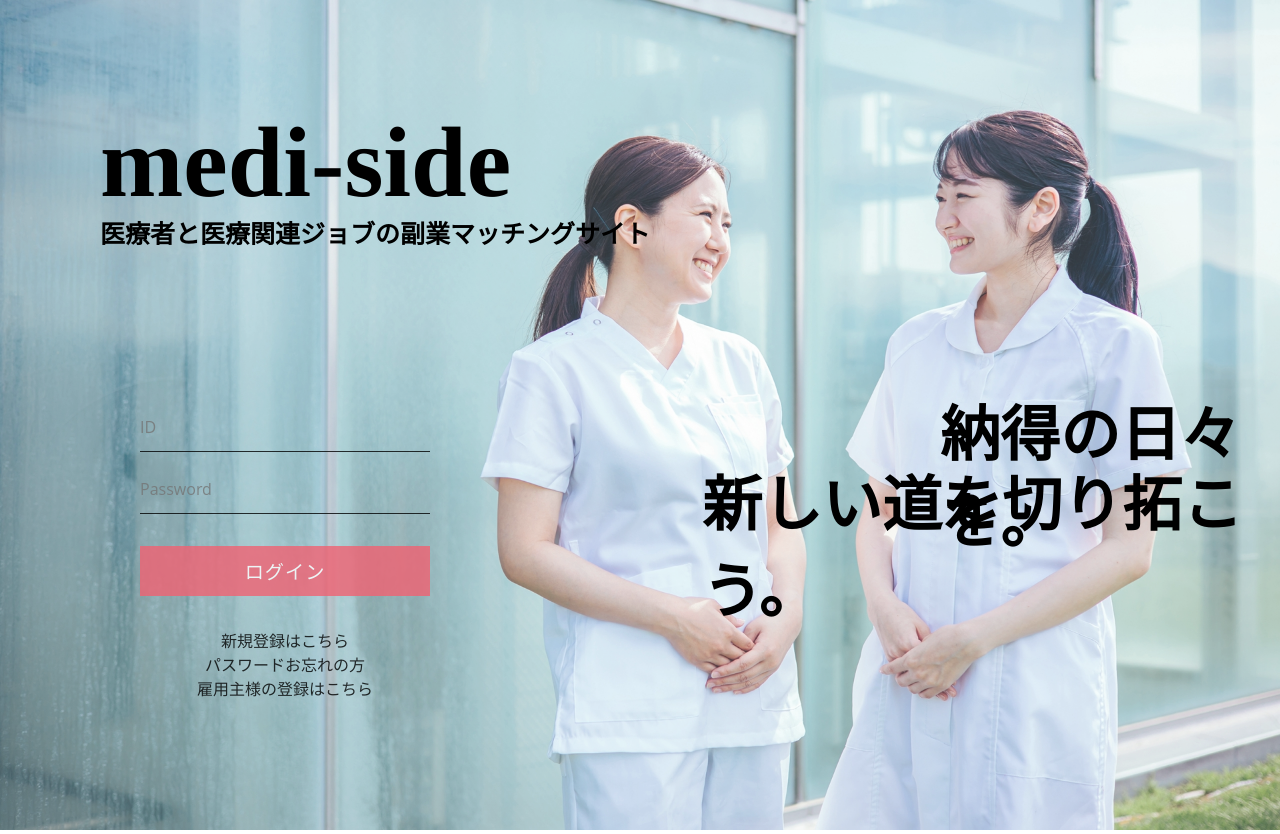
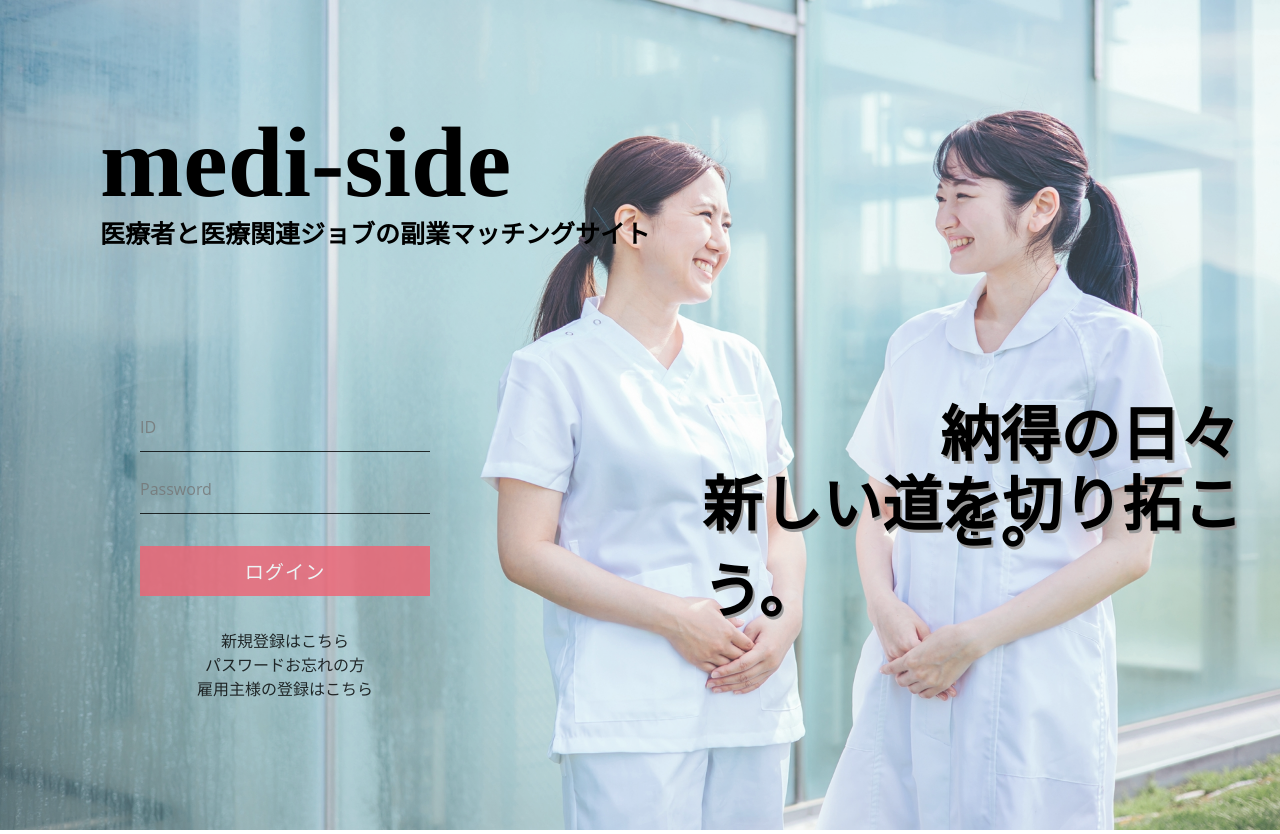
Before and after one commit to kekke1220/sotsusample, a PHP site: page /login.php in a window 1280 px wide. Run offline with PHP 8.4, Linux system fonts and the light colour scheme.

Commit message:
軽微な修正

```diff
--- a/freeword.php
+++ b/freeword.php
@@ -25,7 +25,7 @@ loginCheck();
     <label>
         <input type="text" aria-label="キーワードを入力">
     </label>
-</form>>
+</form>
 
 </body>
 </html>
--- a/login.css
+++ b/login.css
@@ -59,6 +59,8 @@
   font-weight: bold;
   bottom: 240px;
   left: 940px;
+  color       : #000000;            /* 文字の色 */
+  text-shadow : 2px 3px #999999;  /* 文字の影 */
 }
 
 .title2 {
@@ -68,6 +70,8 @@
   font-weight: bold;
   bottom: 170px;
   left: 702px;
+  color       : #000000;            /* 文字の色 */
+  text-shadow : 2px 3px #999999;  /* 文字の影 */
 }
 
 img {
```
